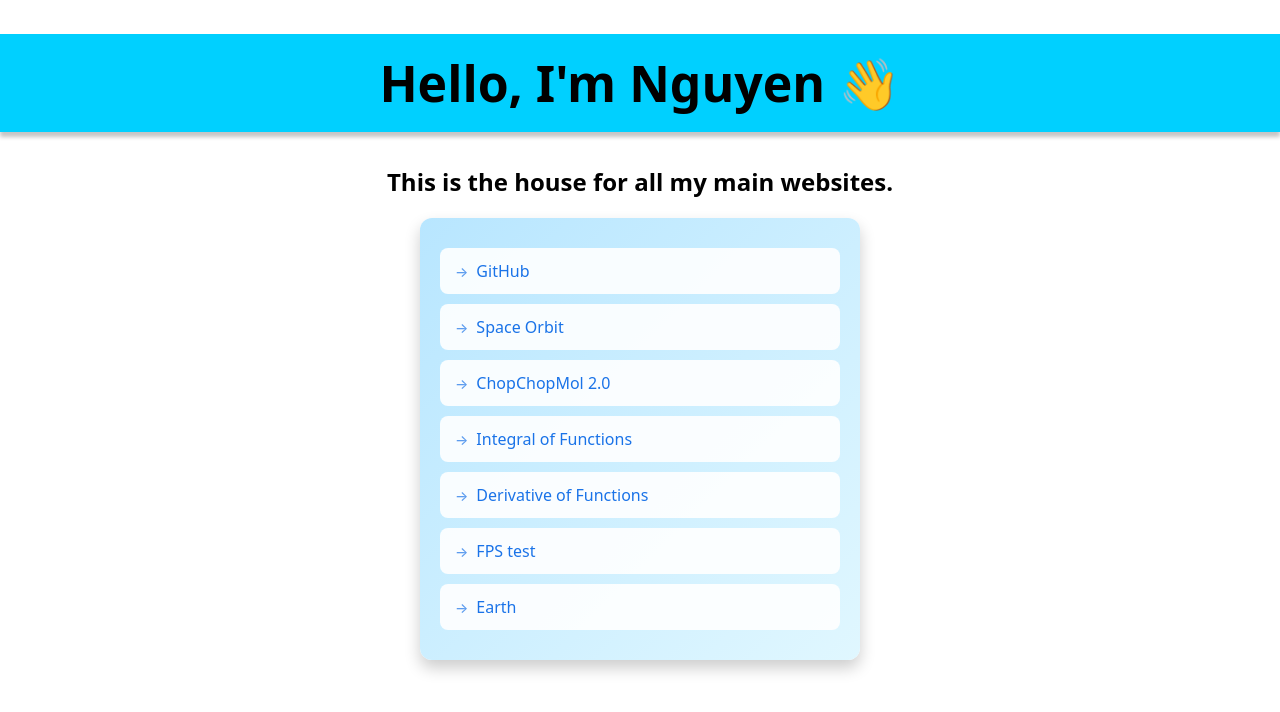
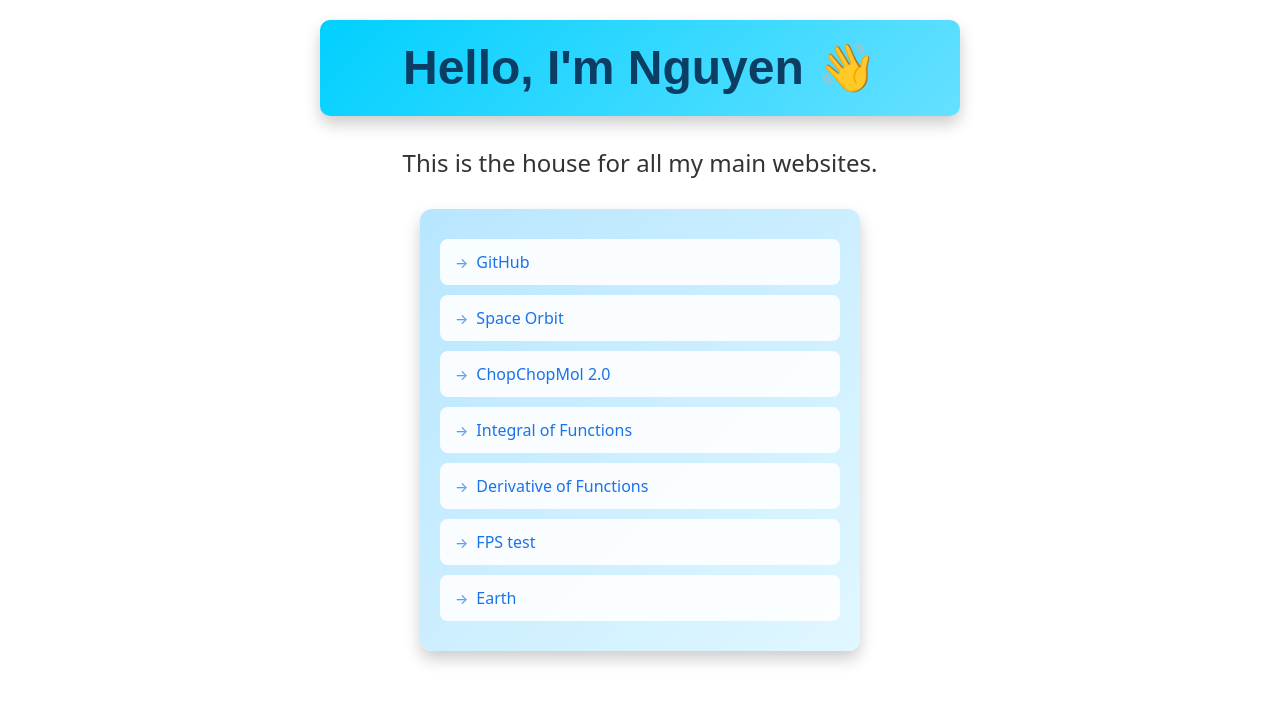
Before and after one commit to NguyenPham0608/portfolio, a plain HTML site: page index.html in a window 1280 px wide. Drawn offline with Linux system fonts and the light colour scheme.

Commit message:
Good header

```diff
--- a/index.html
+++ b/index.html
@@ -9,11 +9,8 @@
 </head>
 
 <body>
-	<h1
-		style="text-align: center; font-size: 50px; background-color: rgb(0, 208, 255); padding: 15px; box-shadow: 0 5px 4px rgba(0, 0, 0, 0.233);">
-		Hello, I'm
-		Nguyen 👋</h1>
-	<h2 style="text-align: center;">This is the house for all my main websites.</h2>
+	<h1 class="fancy-header">Hello, I'm Nguyen 👋</h1>
+	<h2 class="fancy-subheader">This is the house for all my main websites.</h2>
 	<ul class="fancy-list">
 		<li><a href="https://github.com/NguyenPham0608">GitHub</a></li>
 		<li><a href="https://nguyenpham0608.github.io/Space-Orbit/">Space Orbit</a></li>
--- a/style.css
+++ b/style.css
@@ -46,7 +46,6 @@
     background: #1a73e8;
     color: white;
     transform: scale(1.02);
-    box-shadow: -7px 5px 8px rgba(0, 0, 0, 0.46);
 }
 
 .fancy-list li a::before {
@@ -54,6 +53,59 @@
     margin-right: 8px;
     font-size: 14px;
     opacity: 0.7;
+}
+
+.fancy-header {
+    text-align: center;
+    font-size: 48px;
+    background: linear-gradient(135deg, #00d0ff 0%, #66e0ff 100%);
+    padding: 20px;
+    border-radius: 10px;
+    box-shadow: 0 8px 16px rgba(0, 0, 0, 0.2);
+    font-family: 'Arial', sans-serif;
+    color: #0c3d63;
+    margin: 20px auto;
+    max-width: 600px;
+    position: relative;
+    overflow: hidden;
+    transition: transform 0.3s ease, box-shadow 0.3s ease;
+}
+
+.fancy-header:hover {
+    transform: translateY(-5px);
+    box-shadow: 0 12px 24px rgba(0, 0, 0, 0.25);
+}
+
+.fancy-header::after {
+    content: '';
+    position: absolute;
+    top: 0;
+    left: -100%;
+    width: 100%;
+    height: 100%;
+    background: linear-gradient(90deg, transparent, rgba(255, 255, 255, 0.3), transparent);
+    transition: left 0.5s ease;
+}
+
+.fancy-header:hover::after {
+    left: 100%;
+}
+
+.fancy-subheader {
+    text-align: center;
+    font-size: 24px;
+    color: #333;
+    font-family: system-ui, -apple-system, BlinkMacSystemFont, 'Segoe UI', Roboto, Oxygen, Ubuntu, Cantarell, 'Open Sans', 'Helvetica Neue', sans-serif;
+    margin: 10px auto;
+    max-width: 600px;
+    padding: 10px;
+    font-weight: 400;
+    transition: color 0.3s ease, transform 0.3s ease;
+}
+
+.fancy-subheader:hover {
+    color: #1a73e8;
+    transform: scale(1.02);
 }
 
 @media (max-width: 600px) {
@@ -66,4 +118,16 @@
         font-size: 14px;
         padding: 10px 12px;
     }
+
+    .fancy-header {
+        font-size: 36px;
+        padding: 15px;
+        max-width: 90%;
+    }
+
+    .fancy-subheader {
+        font-size: 18px;
+        padding: 8px;
+        max-width: 90%;
+    }
 }
```
